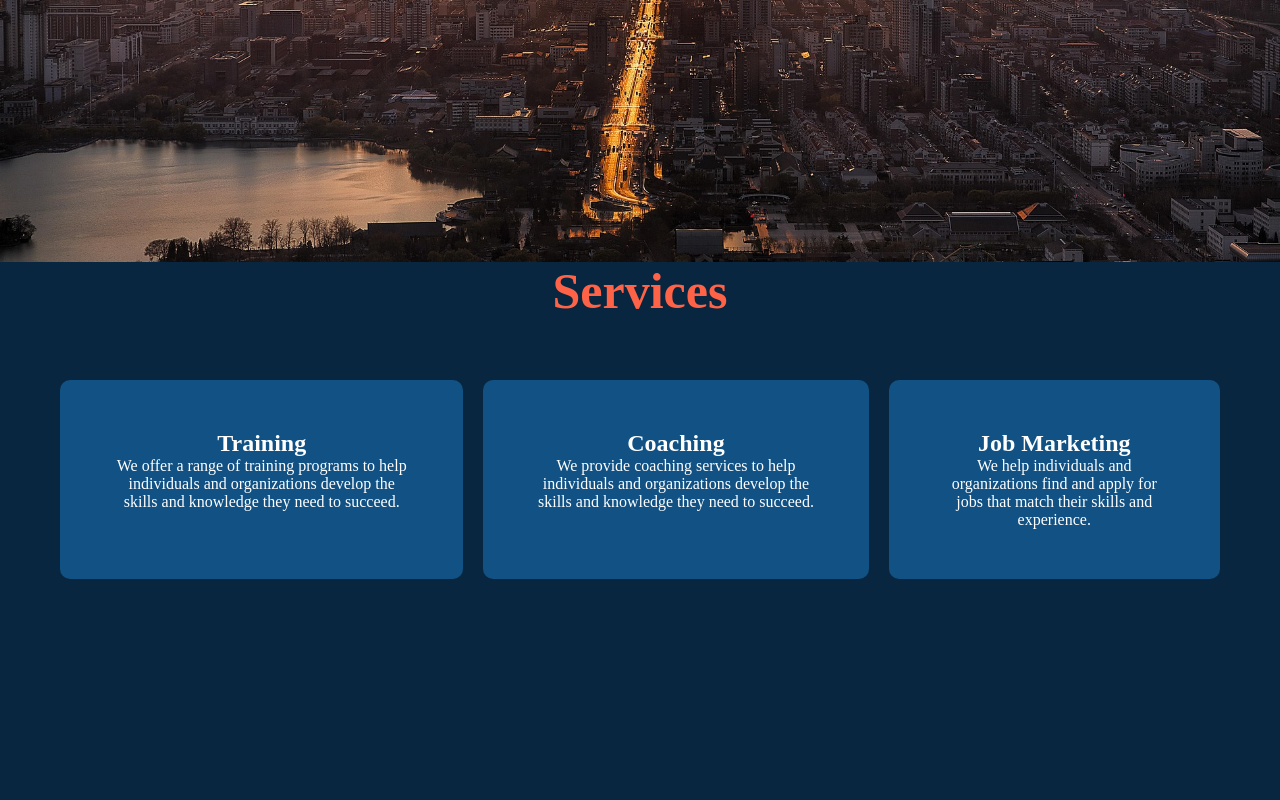
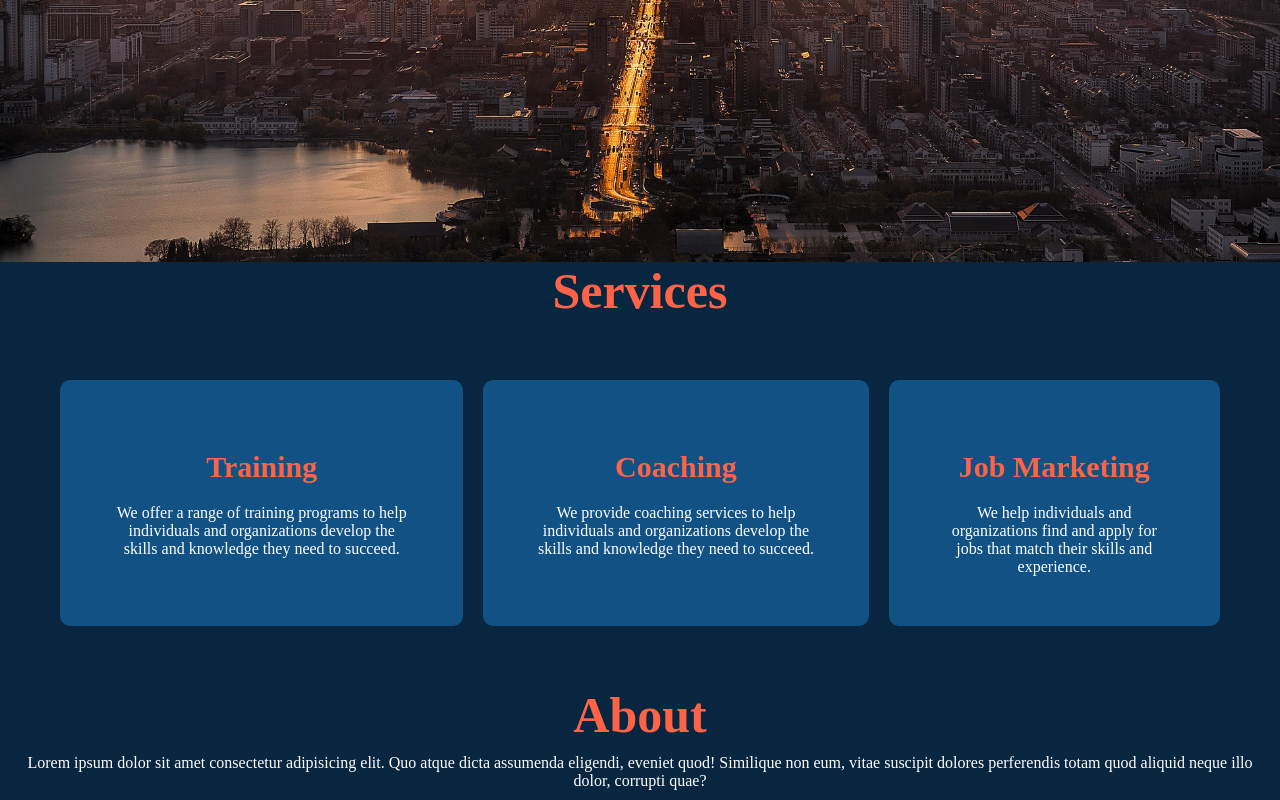
Before and after one commit to wmakonnen/Intellvision, a plain HTML site: page index.html in a window 1280 px wide. Shown: the part 528-1328 px from the top of the page. Before the commit the page ends 1167 px from the top, so only its background shows below. Drawn offline with Linux system fonts and the light colour scheme.

Commit message:
last commit

```diff
--- a/index.html
+++ b/index.html
@@ -47,5 +47,13 @@
             </div>
         </div>
     </section>
+    <section class="About">
+            <h1 class="titile"> About</h1>
+        <div class="AboutContainer">
+            <div>
+            Lorem ipsum dolor sit amet consectetur adipisicing elit. Quo atque dicta assumenda eligendi, eveniet quod! Similique non eum, vitae suscipit dolores perferendis totam quod aliquid neque illo dolor, corrupti quae?
+            </div>
+        </div>
+    </section>
 </body>
 </html>
--- a/styles/style.css
+++ b/styles/style.css
@@ -69,7 +69,7 @@ header{
 .hero .content h1 {
     font-size: 80px;
     margin-top: 200px;
-    color: white;
+    color: tomato;
     z-index: 10;
 }
 .Services h1 {
@@ -93,7 +93,19 @@ header{
     transform: translateY(-10px);
 
 }
-
-/* .secondimg{ */
-    width: 10px;
+.servicesContainer div h2 {
+    color: tomato;
+    padding: 10px;
+    margin: 10px;
+    font-size: 30px;
 }
+.About h1 {
+    text-align: center;
+    font-size: 50px;
+    color: tomato;
+}
+.AboutContainer div {
+    padding: 10px;
+    width: fit-content;
+    text-align: center;
+}
```
